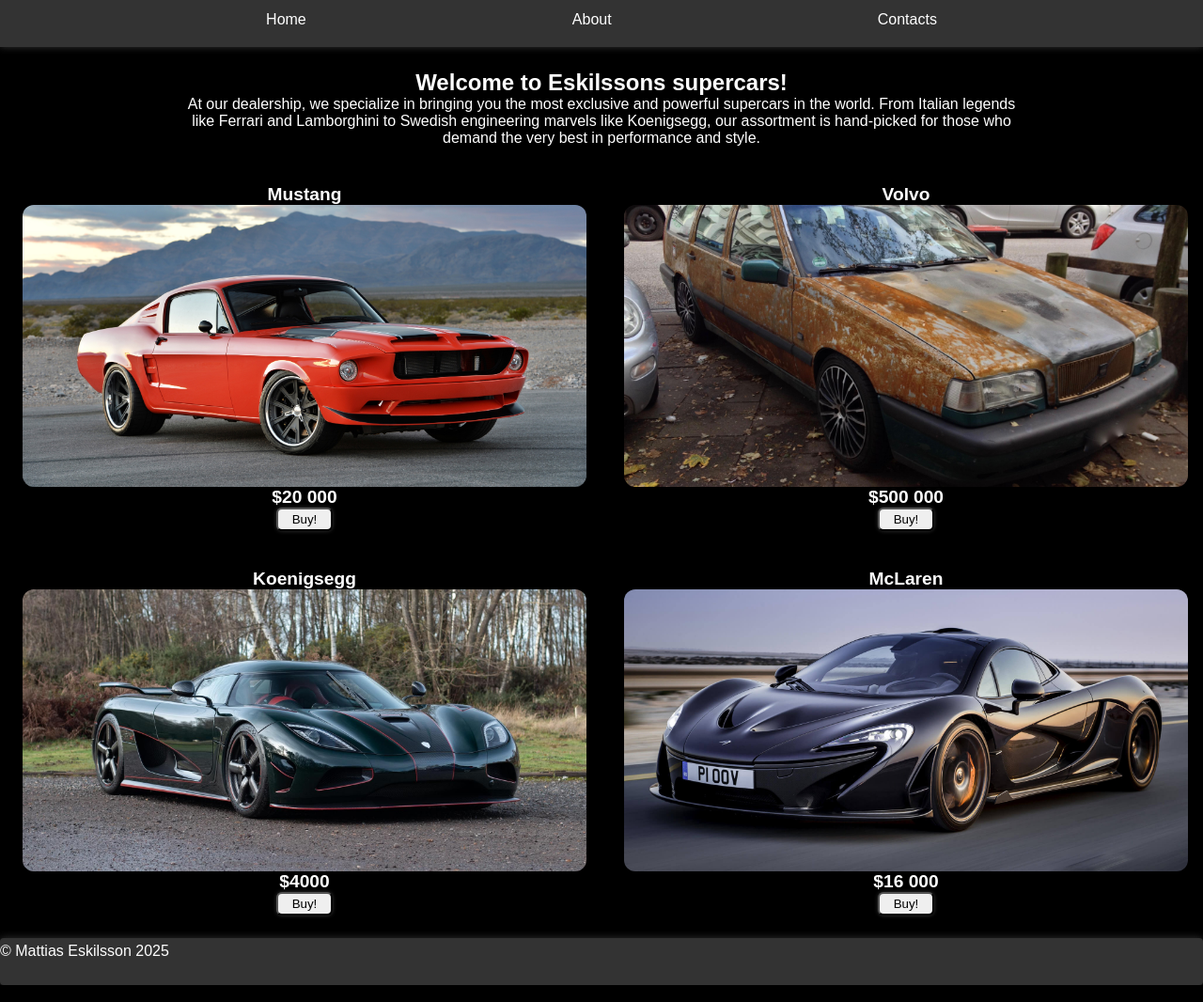
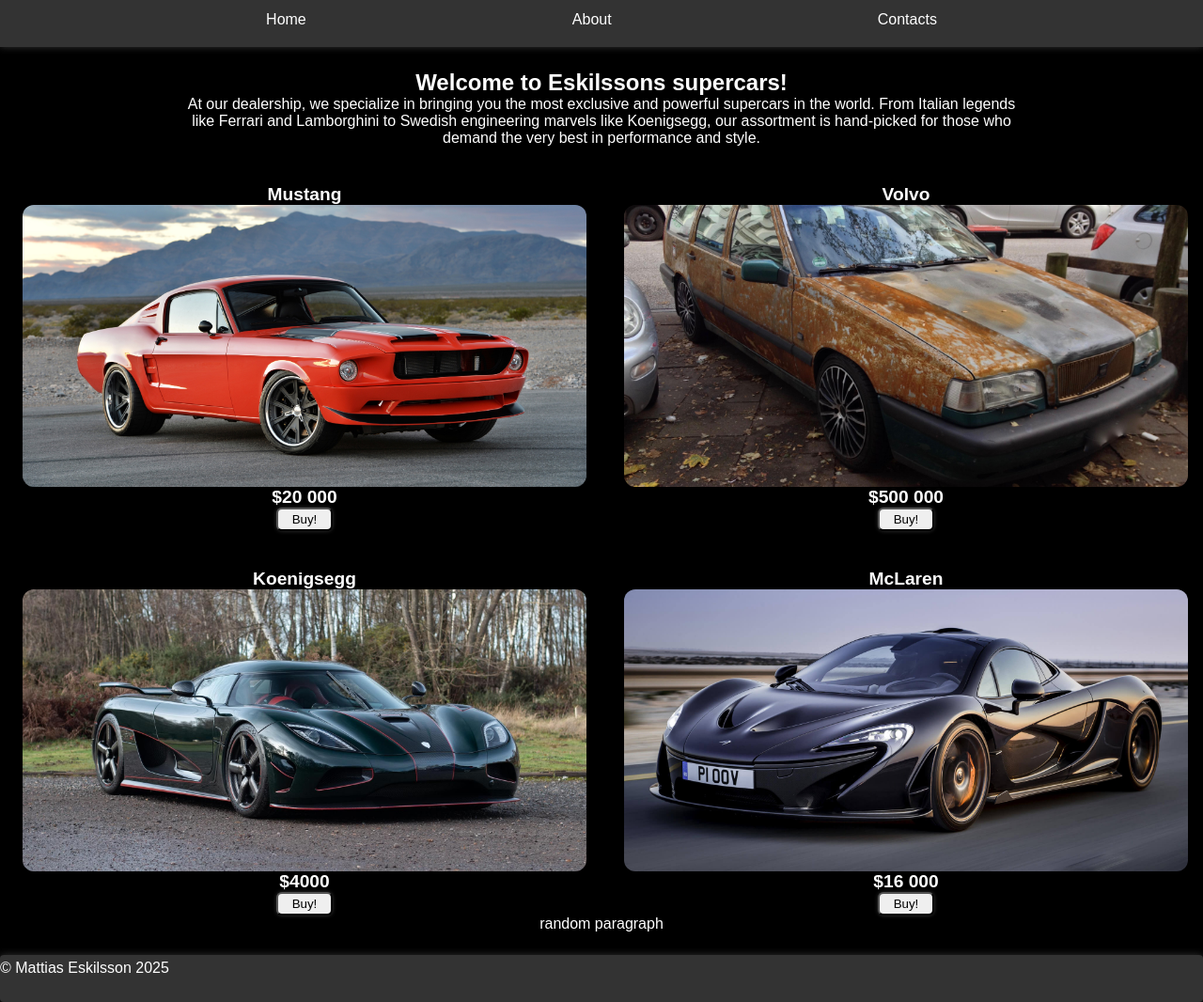
Before and after one commit to meskilsson/car-dealership, a plain HTML site: page index.html in a window 1280 px wide. Shown: the top 1066 px of the page at 94% size. Drawn offline with Linux system fonts and the light colour scheme.

Commit message:
random paragraph

```diff
--- a/index.html
+++ b/index.html
@@ -68,7 +68,7 @@
                 </article>
             </section>
             <aside>
-
+                <p>random paragraph</p>
             </aside>
         </div>
         <!== container !==>
```
